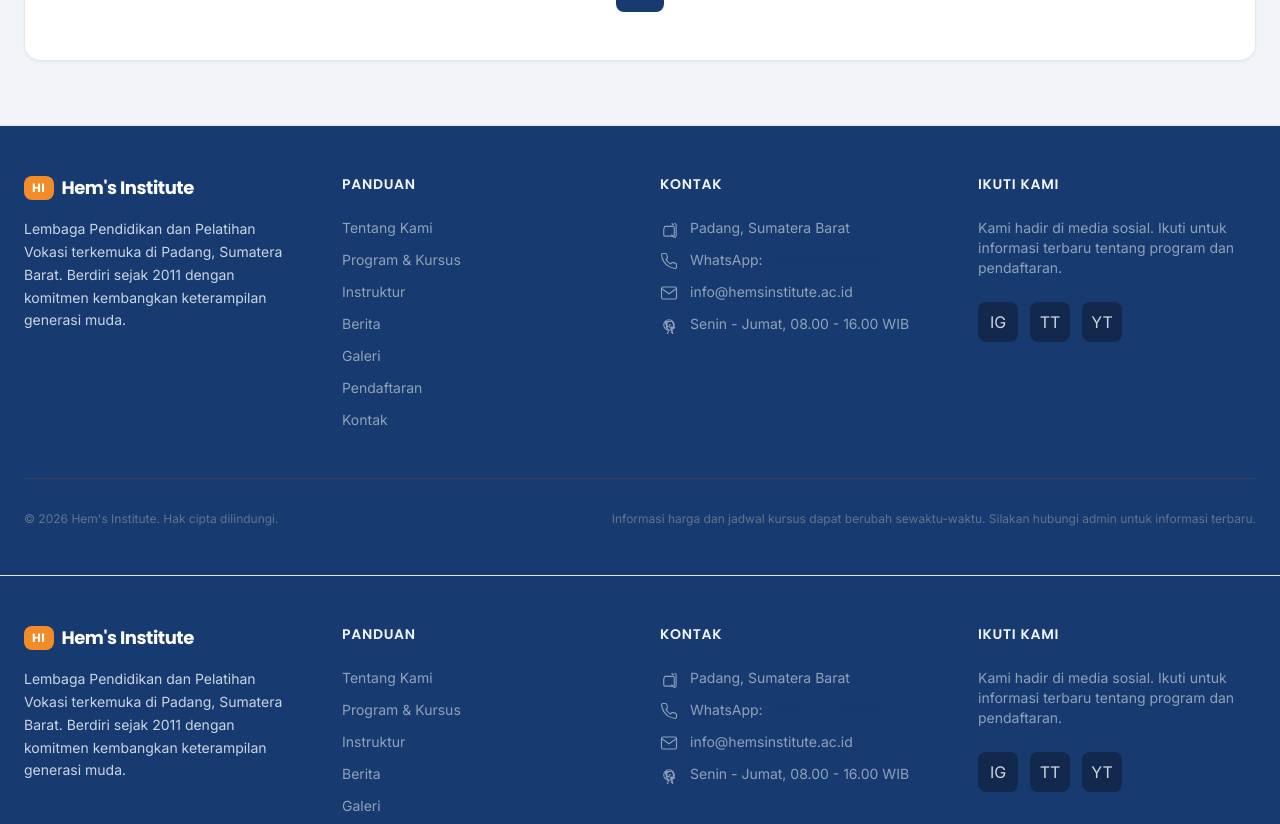
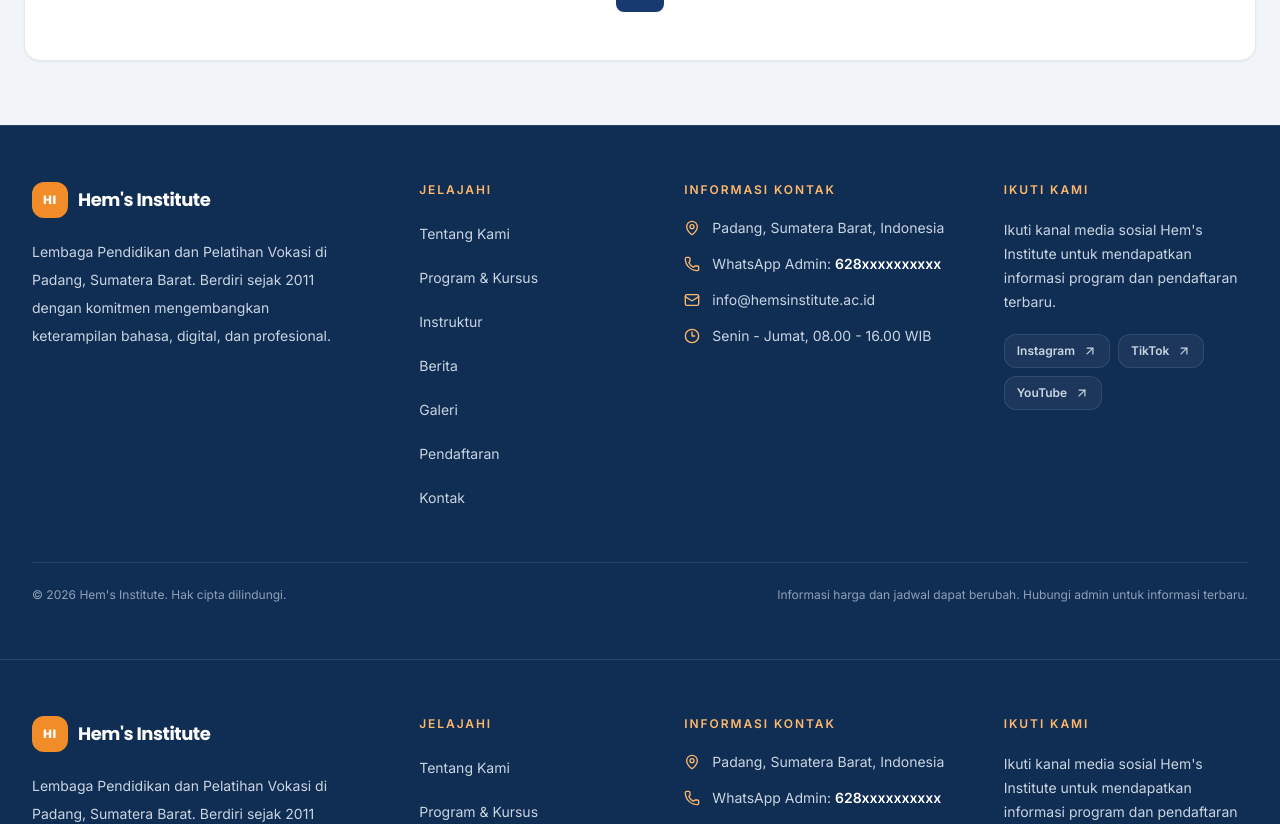
Before and after one commit to hemsinstitute-pdg11/hemsinstitute-v2, a Next.js app: page /news in a window 1280 px wide. Shown: the part 940-1764 px from the top of the page. Built offline with nearby package versions, Linux system fonts and the light colour scheme; no server answers.

Commit message:
Refine footer hierarchy and fix contact contrast

```diff
--- a/src/components/layout/footer.tsx
+++ b/src/components/layout/footer.tsx
@@ -1,4 +1,5 @@
 import Link from "next/link";
+import { Clock3, Mail, MapPin, Phone, ArrowUpRight } from "lucide-react";
 
 const footerLinks = [
   { name: "Tentang Kami", href: "/about" },
@@ -12,87 +13,59 @@ const footerLinks = [
 
 export function Footer() {
   return (
-    <footer className="border-t border-slate-200 bg-brand-navy">
-      <div className="mx-auto max-w-7xl px-6 py-12">
-        <div className="grid grid-cols-1 md:grid-cols-4 gap-10 mb-12">
-          <div className="col-span-1 md:col-span-1">
-            <div className="flex items-center gap-2 mb-4">
-              <span className="rounded-lg bg-brand-orange px-2 py-1 text-xs font-heading font-bold text-white tracking-wider">HI</span>
-              <span className="font-heading font-bold text-white text-lg tracking-tight">Hem's Institute</span>
-            </div>
-            <p className="text-sm text-slate-300 leading-relaxed max-w-xs">
-              Lembaga Pendidikan dan Pelatihan Vokasi terkemuka di Padang,
-              Sumatera Barat. Berdiri sejak 2011 dengan komitmen kembangkan
-              keterampilan generasi muda.
+    <footer className="border-t border-white/10 bg-[#102D53] text-white">
+      <div className="mx-auto max-w-7xl px-4 py-14 sm:px-6 lg:px-8">
+        <div className="grid grid-cols-1 gap-10 sm:grid-cols-2 lg:grid-cols-[1.25fr_0.8fr_1fr_0.9fr] lg:gap-12">
+          <div>
+            <Link href="/" className="mb-5 inline-flex items-center gap-2.5" aria-label="Hem's Institute - Beranda">
+              <span className="grid size-9 place-items-center rounded-xl bg-brand-orange text-xs font-heading font-extrabold tracking-wider text-white">HI</span>
+              <span className="font-heading text-lg font-bold tracking-tight text-white">Hem's Institute</span>
+            </Link>
+            <p className="max-w-xs text-sm leading-7 text-slate-300">
+              Lembaga Pendidikan dan Pelatihan Vokasi di Padang, Sumatera Barat.
+              Berdiri sejak 2011 dengan komitmen mengembangkan keterampilan
+              bahasa, digital, dan profesional.
             </p>
           </div>
 
           <div>
-            <h3 className="text-sm font-heading font-semibold text-slate-100 uppercase tracking-wider mb-6">Panduan</h3>
-            <ul className="space-y-3 text-sm text-slate-400">
+            <h2 className="mb-5 text-xs font-bold uppercase tracking-[0.16em] text-orange-300">Jelajahi</h2>
+            <ul className="space-y-3 text-sm text-slate-300">
               {footerLinks.map((link) => (
                 <li key={link.name}>
-                  <Link
-                    href={link.href}
-                    className="hover:text-brand-orange transition-colors"
-                  >
-                    {link.name}
-                  </Link>
+                  <Link href={link.href} className="inline-flex min-h-8 items-center transition-colors hover:text-orange-300">{link.name}</Link>
                 </li>
               ))}
             </ul>
           </div>
 
           <div>
-            <h3 className="text-sm font-heading font-semibold text-slate-100 uppercase tracking-wider mb-6">Kontak</h3>
-            <ul className="space-y-3 text-sm text-slate-400">
-              <li className="flex items-start gap-3">
-                <svg width="18" height="18" fill="none" stroke="currentColor" strokeWidth="1.5" className="text-slate-400 shrink-0 mt-0.5" viewBox="0 0 24 24"><path d="M5 19.5C5 20.56 5.637 21.5 6.707 21.5h10.586c1.07 0 1.707-.94 1.707-2v-9c0-1.07-.637-2-1.707-2H6.707C5.637 10.5 5 11.44 5 12.5z" /><path d="M19 4.5A2.5 2.5 0 0 1 21.5 7V21c0 .538-.214 1.043-.586 1.414a2 2 0 0 1-2.828 0L15 19.5M18.5 6.5A2.5 2.5 0 0 1 16 4" /></svg>
-                Padang, Sumatera Barat
-              </li>
-              <li className="flex items-start gap-3">
-                <svg width="18" height="18" fill="none" stroke="currentColor" strokeWidth="1.5" className="text-slate-400 shrink-0 mt-0.5" viewBox="0 0 24 24"><path d="M22 16.92v3a2 2 0 0 1-2.18 2 19.79 19.79 0 0 1-8.63-3.07 19.5 19.5 0 0 1-6-6 19.79 19.79 0 0 1-3.07-8.67A2 2 0 0 1 4.11 2h3a2 2 0 0 1 2 1.72 12.84 12.84 0 0 0 .7 2.81 2 2 0 0 1-.45 2.11L8.09 9.91a16 16 0 0 0 6 6l1.27-1.27a2 2 0 0 1 2.11-.45 12.84 12.84 0 0 0 2.81.7A2 2 0 0 1 22 16.92z" /></svg>
-                WhatsApp: <span className="text-brand-navy font-semibold">628xxxxxxxxxx</span>
-              </li>
-              <li className="flex items-start gap-3">
-                <svg width="18" height="18" fill="none" stroke="currentColor" strokeWidth="1.5" className="text-slate-400 shrink-0 mt-0.5" viewBox="0 0 24 24"><path d="M4 4h16c1.1 0 2 .9 2 2v12c0 1.1-.9 2-2 2H4c-1.1 0-2-.9-2-2V6c0-1.1.9-2 2-2z" /><polyline points="22,6 12,13 2,6" /></svg>
-                info@hemsinstitute.ac.id
-              </li>
-              <li className="flex items-center gap-3">
-                <svg width="18" height="18" fill="none" stroke="currentColor" strokeWidth="1.5" className="text-slate-400 shrink-0 mt-0.5" viewBox="0 0 24 24"><circle cx="12" cy="12" r="7" /><path d="M16.24 7.76a6 6 0 010 8.49m-8.48-.01a6 6 0 000-8.49m0 0L16 7m-4 0l-2.24 2.24m4.88 4.88a6 6 0 010 8.49m0-8.48L16 17m-4-4l2.24-2.24m-4.88 4.88a6 6 0 010 8.49m0-8.48L7 7m11 10l2.24-2.24m-4.88 4.88a6 6 0 010 8.49m0-8.48c0-3.31-2.69-6-6-6" /></svg>
-                Senin - Jumat, 08.00 - 16.00 WIB
-              </li>
+            <h2 className="mb-5 text-xs font-bold uppercase tracking-[0.16em] text-orange-300">Informasi Kontak</h2>
+            <ul className="space-y-4 text-sm text-slate-300">
+              <li className="flex items-start gap-3"><MapPin className="mt-0.5 size-4 shrink-0 text-orange-300" /><span>Padang, Sumatera Barat, Indonesia</span></li>
+              <li className="flex items-start gap-3"><Phone className="mt-0.5 size-4 shrink-0 text-orange-300" /><span>WhatsApp Admin: <strong className="font-semibold text-white">628xxxxxxxxxx</strong></span></li>
+              <li className="flex items-start gap-3"><Mail className="mt-0.5 size-4 shrink-0 text-orange-300" /><span>info@hemsinstitute.ac.id</span></li>
+              <li className="flex items-start gap-3"><Clock3 className="mt-0.5 size-4 shrink-0 text-orange-300" /><span>Senin - Jumat, 08.00 - 16.00 WIB</span></li>
             </ul>
           </div>
 
           <div>
-            <h3 className="text-sm font-heading font-semibold text-slate-100 uppercase tracking-wider mb-6">Ikuti Kami</h3>
-            <p className="text-sm text-slate-400 mb-6">
-              Kami hadir di media sosial. Ikuti untuk informasi terbaru tentang
-              program dan pendaftaran.
+            <h2 className="mb-5 text-xs font-bold uppercase tracking-[0.16em] text-orange-300">Ikuti Kami</h2>
+            <p className="mb-5 text-sm leading-6 text-slate-300">
+              Ikuti kanal media sosial Hem's Institute untuk mendapatkan
+              informasi program dan pendaftaran terbaru.
             </p>
-            <div className="flex gap-3">
-              <a href="#" className="w-10 h-10 rounded-lg bg-slate-900/50 flex items-center justify-center text-slate-300 hover:bg-brand-orange hover:text-white transition-colors" aria-label="Instagram">
-                IG
-              </a>
-              <a href="#" className="w-10 h-10 rounded-lg bg-slate-900/50 flex items-center justify-center text-slate-300 hover:bg-brand-orange hover:text-white transition-colors" aria-label="TikTok">
-                TT
-              </a>
-              <a href="#" className="w-10 h-10 rounded-lg bg-slate-900/50 flex items-center justify-center text-slate-300 hover:bg-brand-orange hover:text-white transition-colors" aria-label="YouTube">
-                YT
-              </a>
+            <div className="flex flex-wrap gap-2">
+              <span className="inline-flex items-center gap-2 rounded-xl border border-white/10 bg-white/5 px-3 py-2 text-xs font-semibold text-slate-300">Instagram <ArrowUpRight className="size-3.5" /></span>
+              <span className="inline-flex items-center gap-2 rounded-xl border border-white/10 bg-white/5 px-3 py-2 text-xs font-semibold text-slate-300">TikTok <ArrowUpRight className="size-3.5" /></span>
+              <span className="inline-flex items-center gap-2 rounded-xl border border-white/10 bg-white/5 px-3 py-2 text-xs font-semibold text-slate-300">YouTube <ArrowUpRight className="size-3.5" /></span>
             </div>
           </div>
         </div>
 
-        <hr className="border-slate-700 mb-8" />
-
-        <div className="flex flex-col md:flex-row justify-between items-center gap-4 text-xs text-slate-500">
-          <p className="font-body">© {new Date().getFullYear()} Hem's Institute. Hak cipta dilindungi.</p>
-          <p className="font-body">
-            Informasi harga dan jadwal kursus dapat berubah sewaktu-waktu.
-            Silakan hubungi admin untuk informasi terbaru.
-          </p>
+        <div className="mt-12 flex flex-col gap-3 border-t border-white/10 pt-6 text-xs text-slate-400 sm:flex-row sm:items-center sm:justify-between">
+          <p>© {new Date().getFullYear()} Hem's Institute. Hak cipta dilindungi.</p>
+          <p>Informasi harga dan jadwal dapat berubah. Hubungi admin untuk informasi terbaru.</p>
         </div>
       </div>
     </footer>
```
